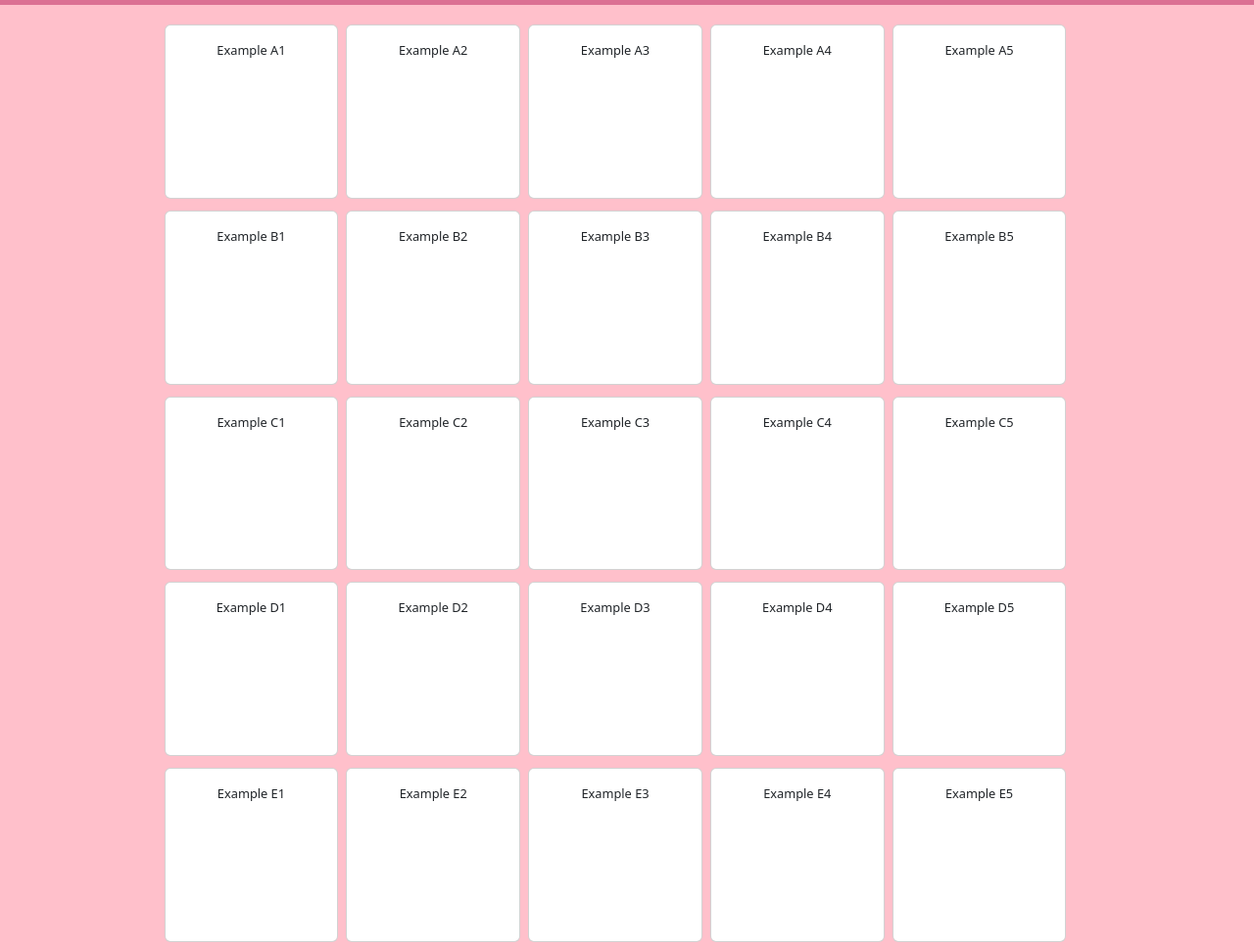
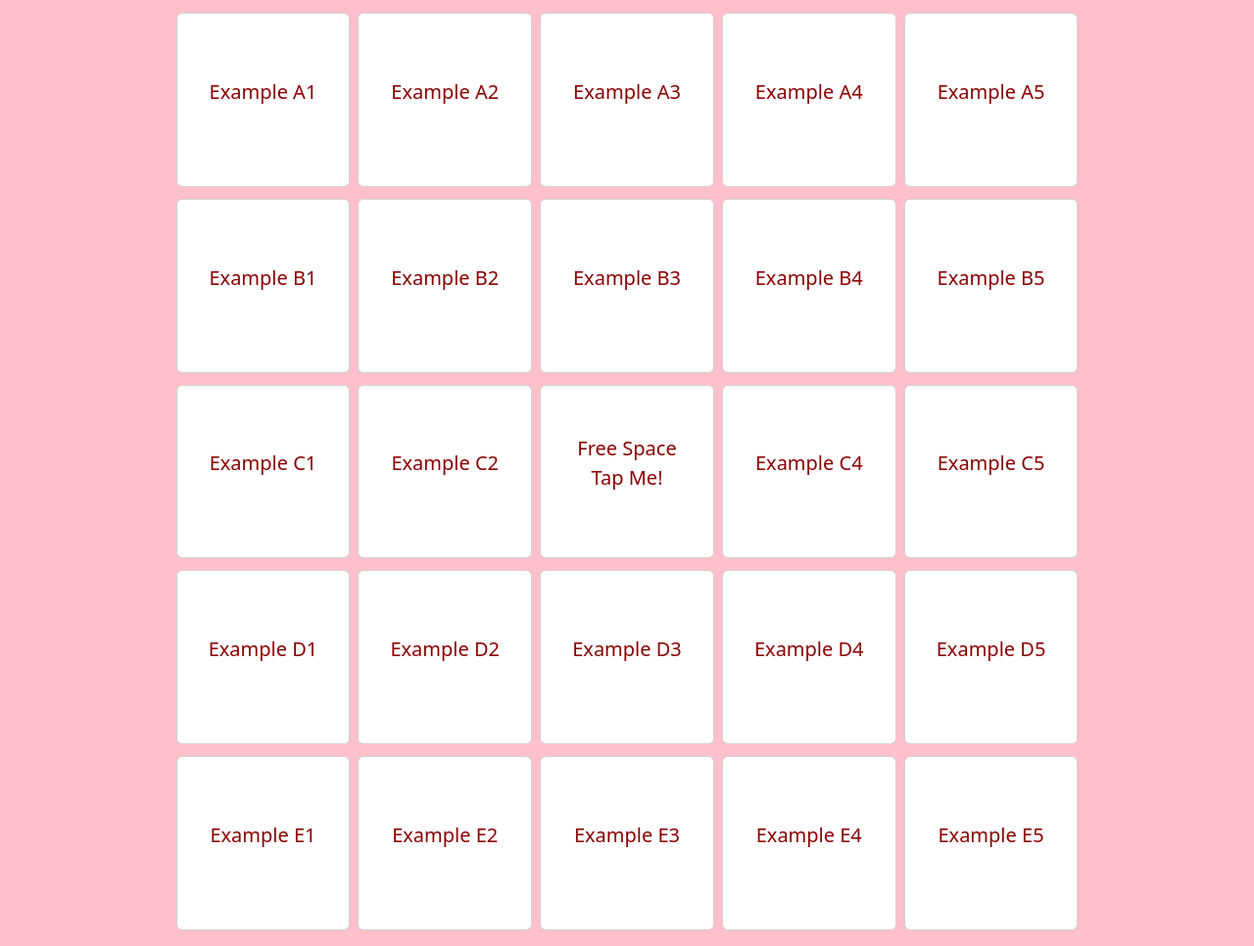
Before and after one commit to JesseDenier/Bingo, a plain HTML site: page index.html in a window 1280 px wide. Shown: the part 83-1049 px from the top of the page at 98% size. Drawn offline with nearby package versions, Linux system fonts and the light colour scheme.

Commit message:
Got the javascript working and items centered.

```diff
--- a/assets/css/style.css
+++ b/assets/css/style.css
@@ -1,12 +1,20 @@
 body {
   background-color: pink;
-  font-size: 1vw;
+  font-size: calc(1.25vw + 4px);
 }
 
 header {
   background-color: palevioletred;
+  color: white;
 }
 
 .card {
   aspect-ratio: 1 / 1;
+  align-items: center;
+  justify-content: center;
+  color: darkred;
 }
+
+.heart-image {
+  max-width: 90% !important;
+}
--- a/assets/js/script.js
+++ b/assets/js/script.js
@@ -0,0 +1,27 @@
+$(document).ready(function () {
+  // Adds a hidden heart img to every card on page load.
+  $("<img>")
+    .attr("src", "assets/imgs/Heart.png")
+    .hide()
+    .addClass("heart-image")
+    .appendTo(".card");
+
+  // Initialize card states based on localStorage on page load.
+  $(".card").each(function () {
+    // Creates a new variable saveState that has the same truthy value as the currentState in local storage.
+    var savedState = localStorage.getItem("cardState_" + $(this).attr("id"));
+    // Applies the correct toggle state depending on truthiness of savedState.
+    if (savedState === "true") {
+      $(this).find("*").toggle();
+    }
+  });
+});
+
+$(".card").on("click", function () {
+  // Toggle between hiding text/showing heart and hiding heart/showing text in each card.
+  $(this).find("*").toggle();
+  // Sets variable "currentState" to true if img is visible, false if not.
+  var currentState = $(this).find("img").is(":visible");
+  // Pushes a localStorage item for each card with its ID, and adds a truthy value to it.
+  localStorage.setItem("cardState_" + $(this).attr("id"), currentState);
+});
--- a/index.html
+++ b/index.html
@@ -16,96 +16,96 @@
     <link rel="stylesheet" href="assets/css/style.css" />
   </head>
   <body>
-    <header class="row g-0 col-12 text-center p-3">
+    <header class="row g-0 col-12 text-center pt-2 pb-1">
       <h1>Galentine's Bingo</h1>
     </header>
     <div
       id="bingoCard"
-      class="g-0 col-12 col-lg-11 col-xl-10 col-xxl-6 mt-3 justify-content-center container-fluid"
+      class="g-0 col-12 col-lg-11 col-xl-10 col-xxl-6 mt-4 text-center container-fluid"
     >
-      <div class="row col-12 justify-content-center mt-1">
-        <div id="a1" class="card col-2 text-center align-middle p-3 m-1">
-          Example A1
+      <div class="g-0 row col-12 justify-content-center mt-1">
+        <div id="a1" class="card col-2 p-1 m-1">
+          <p class="task-text">Example A1</p>
         </div>
-        <div id="a2" class="card col-2 text-center align-middle p-3 m-1">
-          Example A2
+        <div id="a2" class="card col-2 p-1 m-1">
+          <p class="task-text">Example A2</p>
         </div>
-        <div id="a3" class="card col-2 text-center align-middle p-3 m-1">
-          Example A3
+        <div id="a3" class="card col-2 p-1 m-1">
+          <p class="task-text">Example A3</p>
         </div>
-        <div id="a4" class="card col-2 text-center align-middle p-3 m-1">
-          Example A4
+        <div id="a4" class="card col-2 p-1 m-1">
+          <p class="task-text">Example A4</p>
         </div>
-        <div id="a5" class="card col-2 text-center align-middle p-3 m-1">
-          Example A5
+        <div id="a5" class="card col-2 p-1 m-1">
+          <p class="task-text">Example A5</p>
         </div>
       </div>
-      <div class="row col-12 justify-content-center mt-1">
-        <div id="b1" class="card col-2 text-center align-middle p-3 m-1">
-          Example B1
+      <div class="g-0 row col-12 justify-content-center mt-1">
+        <div id="b1" class="card col-2 p-1 m-1">
+          <p class="task-text">Example B1</p>
         </div>
-        <div id="b2" class="card col-2 text-center align-middle p-3 m-1">
-          Example B2
+        <div id="b2" class="card col-2 p-1 m-1">
+          <p class="task-text">Example B2</p>
         </div>
-        <div id="b3" class="card col-2 text-center align-middle p-3 m-1">
-          Example B3
+        <div id="b3" class="card col-2 p-1 m-1">
+          <p class="task-text">Example B3</p>
         </div>
-        <div id="b4" class="card col-2 text-center align-middle p-3 m-1">
-          Example B4
+        <div id="b4" class="card col-2 p-1 m-1">
+          <p class="task-text">Example B4</p>
         </div>
-        <div id="b5" class="card col-2 text-center align-middle p-3 m-1">
-          Example B5
+        <div id="b5" class="card col-2 p-1 m-1">
+          <p class="task-text">Example B5</p>
         </div>
       </div>
-      <div class="row col-12 justify-content-center mt-1">
-        <div id="c1" class="card col-2 text-center align-middle p-3 m-1">
-          Example C1
+      <div class="g-0 row col-12 justify-content-center mt-1">
+        <div id="c1" class="card col-2 p-1 m-1">
+          <p class="task-text">Example C1</p>
         </div>
-        <div id="c2" class="card col-2 text-center align-middle p-3 m-1">
-          Example C2
+        <div id="c2" class="card col-2 p-1 m-1">
+          <p class="task-text">Example C2</p>
         </div>
-        <div id="c3" class="card col-2 text-center align-middle p-3 m-1">
-          Example C3
+        <div id="c3" class="card col-2 p-1 m-1">
+          <p class="task-text">Free Space<br />Tap Me!</p>
         </div>
-        <div id="c4" class="card col-2 text-center align-middle p-3 m-1">
-          Example C4
+        <div id="c4" class="card col-2 p-1 m-1">
+          <p class="task-text">Example C4</p>
         </div>
-        <div id="c5" class="card col-2 text-center align-middle p-3 m-1">
-          Example C5
+        <div id="c5" class="card col-2 p-1 m-1">
+          <p class="task-text">Example C5</p>
         </div>
       </div>
-      <div class="row col-12 justify-content-center mt-1">
-        <div id="d1" class="card col-2 text-center align-middle p-3 m-1">
-          Example D1
+      <div class="g-0 row col-12 justify-content-center mt-1">
+        <div id="d1" class="card col-2 p-1 m-1">
+          <p class="task-text">Example D1</p>
         </div>
-        <div id="d2" class="card col-2 text-center align-middle p-3 m-1">
-          Example D2
+        <div id="d2" class="card col-2 p-1 m-1">
+          <p class="task-text">Example D2</p>
         </div>
-        <div id="d3" class="card col-2 text-center align-middle p-3 m-1">
-          Example D3
+        <div id="d3" class="card col-2 p-1 m-1">
+          <p class="task-text">Example D3</p>
         </div>
-        <div id="d4" class="card col-2 text-center align-middle p-3 m-1">
-          Example D4
+        <div id="d4" class="card col-2 p-1 m-1">
+          <p class="task-text">Example D4</p>
         </div>
-        <div id="d5" class="card col-2 text-center align-middle p-3 m-1">
-          Example D5
+        <div id="d5" class="card col-2 p-1 m-1">
+          <p class="task-text">Example D5</p>
         </div>
       </div>
-      <div class="row col-12 justify-content-center mt-1">
-        <div id="e1" class="card col-2 text-center align-middle p-3 m-1">
-          Example E1
+      <div class="g-0 row col-12 justify-content-center mt-1">
+        <div id="e1" class="card col-2 p-1 m-1">
+          <p class="task-text">Example E1</p>
         </div>
-        <div id="e2" class="card col-2 text-center align-middle p-3 m-1">
-          Example E2
+        <div id="e2" class="card col-2 p-1 m-1">
+          <p class="task-text">Example E2</p>
         </div>
-        <div id="e3" class="card col-2 text-center align-middle p-3 m-1">
-          Example E3
+        <div id="e3" class="card col-2 p-1 m-1">
+          <p class="task-text">Example E3</p>
         </div>
-        <div id="e4" class="card col-2 text-center align-middle p-3 m-1">
-          Example E4
+        <div id="e4" class="card col-2 p-1 m-1">
+          <p class="task-text">Example E4</p>
         </div>
-        <div id="e5" class="card col-2 text-center align-middle p-3 m-1">
-          Example E5
+        <div id="e5" class="card col-2 p-1 m-1">
+          <p class="task-text">Example E5</p>
         </div>
       </div>
     </div>
```
Also changed, not shown: assets/imgs/Heart.png (added), 2 other files.
